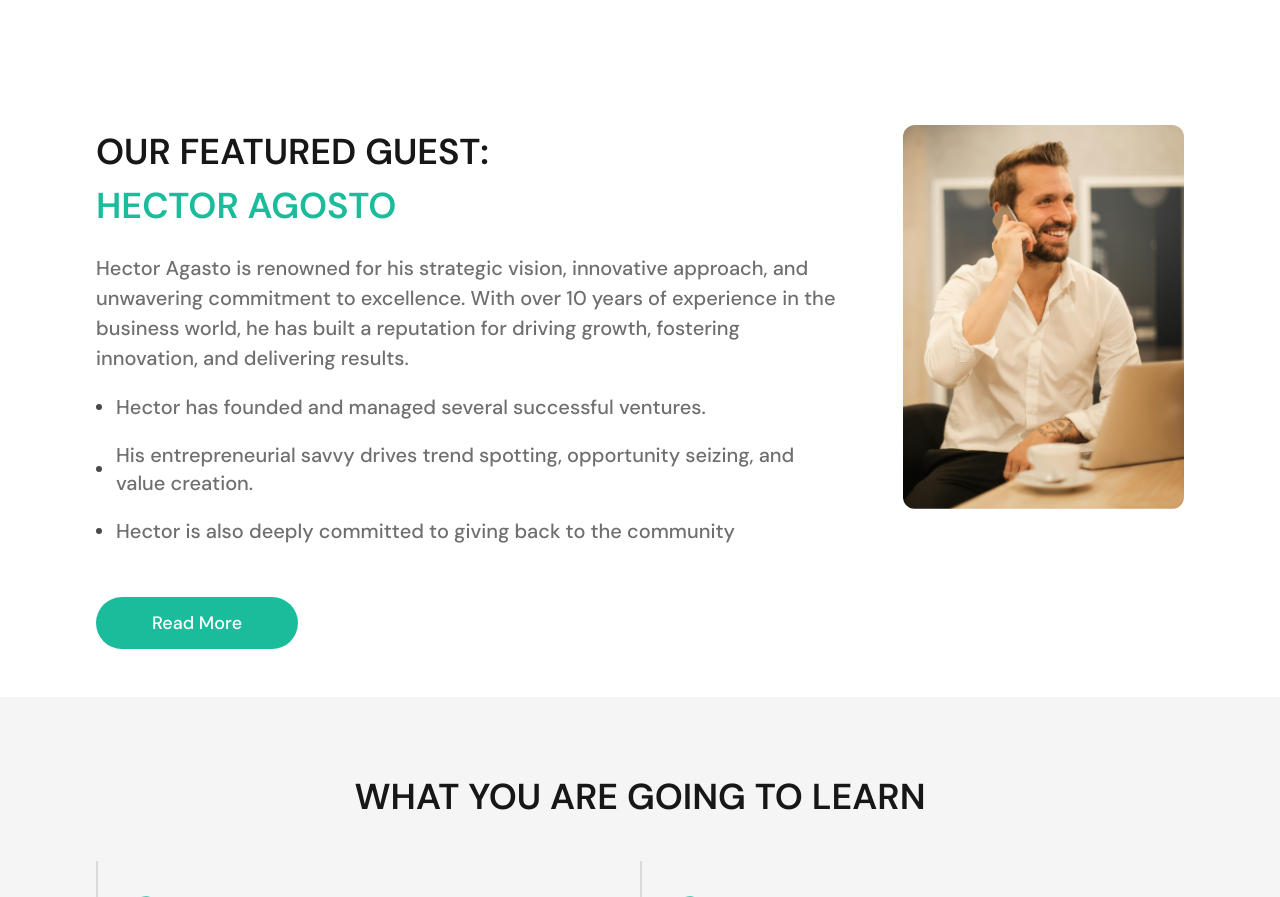
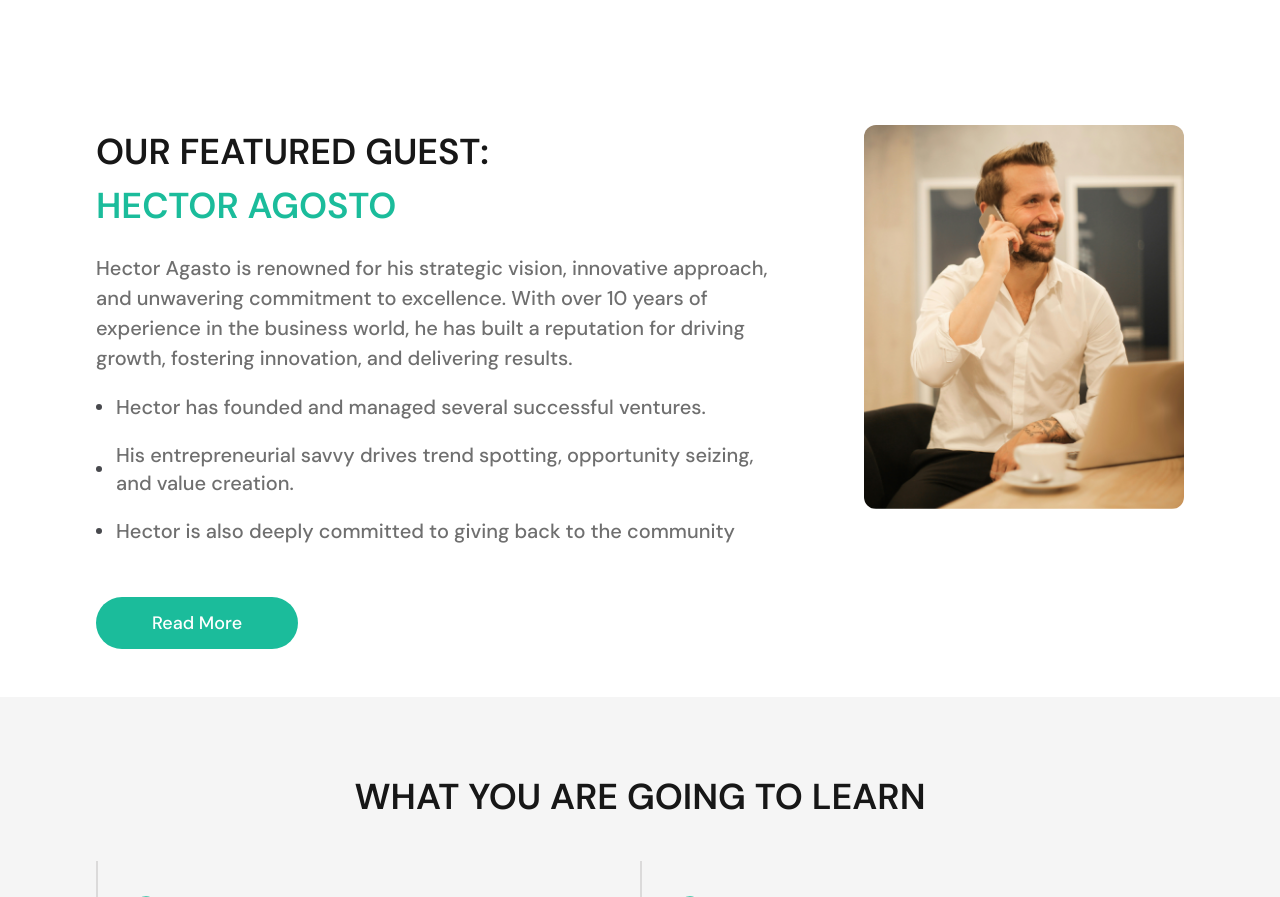
Before and after one commit to nachtstern3476/webinar-landing-page, a website built with Vite: page landing-page-v2.html in a window 1280 px wide. Shown: the part 1473-2370 px from the top of the page. Built offline with nearby package versions, Linux system fonts and the light colour scheme.

Commit message:
update landing page v2

```diff
--- a/landing-page-v2.html
+++ b/landing-page-v2.html
@@ -41,8 +41,8 @@
 							</a>
 						</div>
 					</div>
-					<div class="hero-image md:basis-5/12">
-						<div class="relative overflow-hidden rounded-xl md:h-72 lg:h-96">
+					<div class="video-container md:basis-5/12">
+						<div class="relative overflow-hidden rounded-xl md:h-72 xl:h-80">
 							<iframe
 								class="h-full w-full"
 								src="https://www.youtube.com/embed/vWlrAr4Psu8?si=xpSje_WNC3xsV2S0"
@@ -191,12 +191,12 @@
 			</section>
 			<!-- featured guest section -->
 			<section
-				class="featured-guest mx-auto flex max-w-screen-8xl flex-col gap-6 px-5 py-10 sm:flex-row sm:items-start sm:px-8 sm:py-12 md:justify-between md:gap-14 md:px-12 lg:px-20 xl:px-24">
+				class="featured-guest mx-auto flex max-w-screen-8xl flex-col gap-6 px-5 py-10 sm:flex-row sm:items-start sm:px-8 sm:py-12 md:justify-between md:gap-14 md:px-12 lg:gap-20 lg:px-20 xl:px-24">
 				<div
-					class="xl:h- h-72 w-full overflow-hidden rounded-xl sm:order-2 sm:max-w-4xl md:h-80 md:basis-5/6 lg:h-96">
+					class="h-72 w-full overflow-hidden rounded-xl sm:order-2 sm:max-w-60 md:h-80 md:max-w-64 lg:h-96 lg:max-w-72 xl:max-w-80">
 					<img class="h-full w-full object-cover object-[66%]" src="/assets/person-2.png" alt="" />
 				</div>
-				<div class="flex flex-col gap-5">
+				<div class="flex flex-col gap-5 md:basis-11/12">
 					<div class="flex flex-col gap-5">
 						<h2
 							class="text-xl font-semibold uppercase text-neutral-900 md:text-2xl lg:text-3xl lg:leading-normal xl:text-4xl xl:leading-normal">
```
